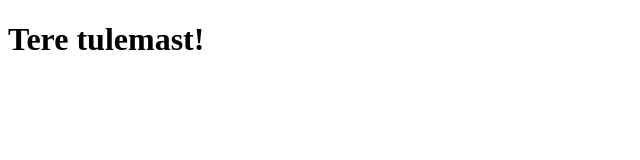
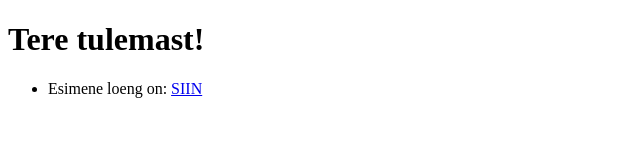
Before and after one commit to mattisos/NORT-koolituse-git, a plain HTML site: page index.html in a window 1280 px wide. Shown: the whole page, without its empty margins (0-640 px from the left). Drawn offline with Linux system fonts and the light colour scheme.

Commit message:
Update index.html

```diff
--- a/index.html
+++ b/index.html
@@ -8,5 +8,10 @@
 </head>
 <body>
    <h1>Tere tulemast!</h1>
+   <ul>
+    <li>
+        Esimene loeng on: <a href="/kodutoo.html">SIIN</a>
+    </li>
+   </ul>
 </body>
 </html>
```
